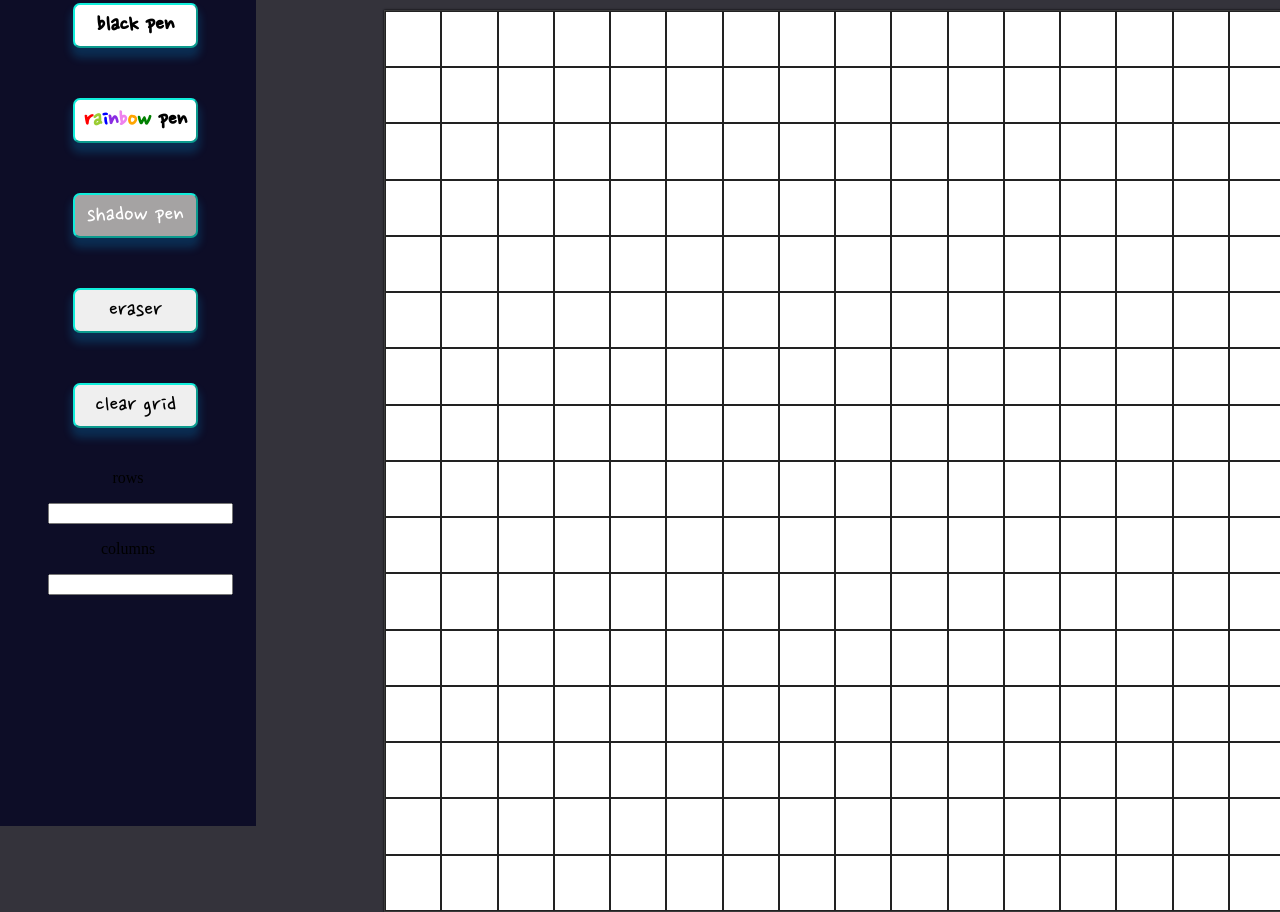
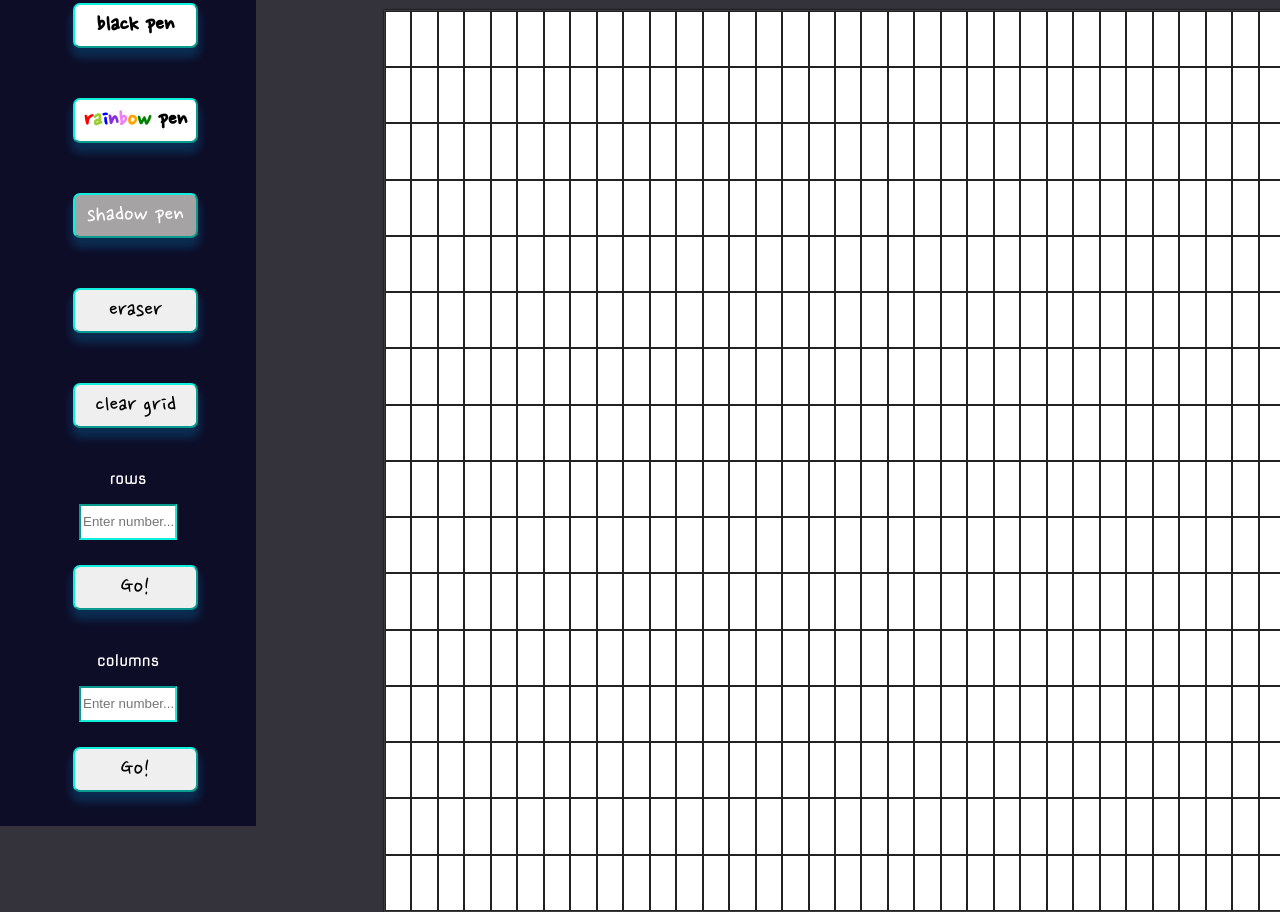
Before and after one commit to jswyndham/etch-a-sketch, a plain HTML site: page index.html in a window 1280 px wide. Shown: the part 233-1145 px from the top of the page. Drawn offline with Linux system fonts and the light colour scheme.

Commit message:
Add buttons and new div to row and col input.

```diff
--- a/app.js
+++ b/app.js
@@ -59,4 +59,4 @@ function container(row, col) {
     }
 }
 
-container(16, 16);
+container(34, 16);
--- a/index.html
+++ b/index.html
@@ -29,10 +29,20 @@
             <button id="btn-shadow">shadow pen</button>
             <button id="btn-eraser">eraser</button>
             <button id="btn-clear-all">clear grid</button>
-            <p><scan>rows</scan></p>
-            <input class="row-num" type="text">
-            <p><scan>columns</scan></p>
-            <input class="col-num" type="text">
+
+            <div class="rows-and-columns">
+                <p><scan>rows</scan></p>
+                <div class="row-input-button">
+                    <input class="row-num" type="text" placeholder="Enter number...">
+                    <button class="btn-row" id="button-row" type="submit">Go!</button>
+                </div>
+                <p><scan>columns</scan></p>
+                <div class="col-input-button">
+                    <input class="col-num" type="text" placeholder="Enter number...">
+                    <button class="btn-col" id="button-col" type="submit">Go!</button>
+                </div>
+            </div>
+
         </div>
 
     </div>
--- a/style.css
+++ b/style.css
@@ -72,10 +72,21 @@ button {
   color: white;
 }
 
-
 button:hover {
     box-shadow: 0 -8px 8px 2px rgba(68, 243, 82, 0.4);
     cursor: pointer;
+}
+
+.rows-and-columns {
+  font-family: 'Nova Square', cursive;
+  color: white;
+  font-size: 1em;
+}
+
+.row-num, .col-num {
+  border-color: #11eedb;
+  height: 30px;
+  width: 90px;
 }
 
 .main-container {
```
